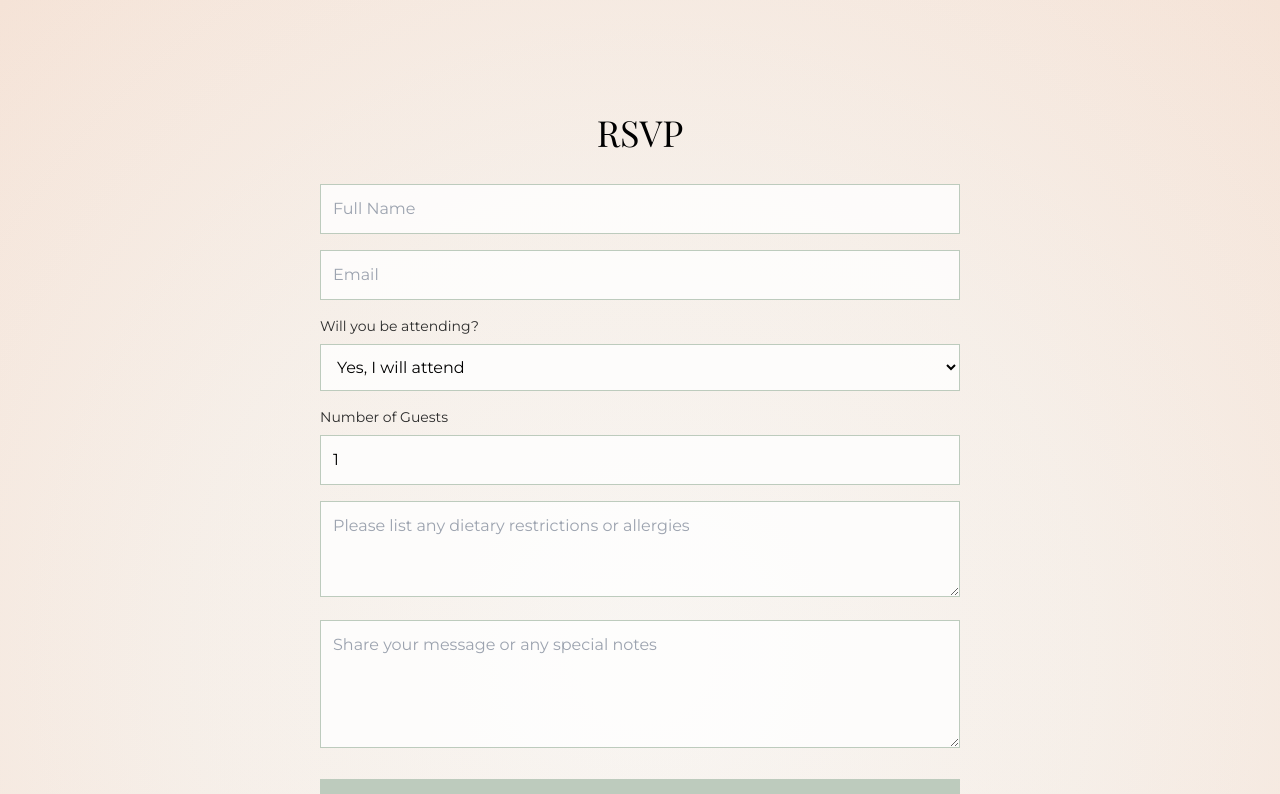
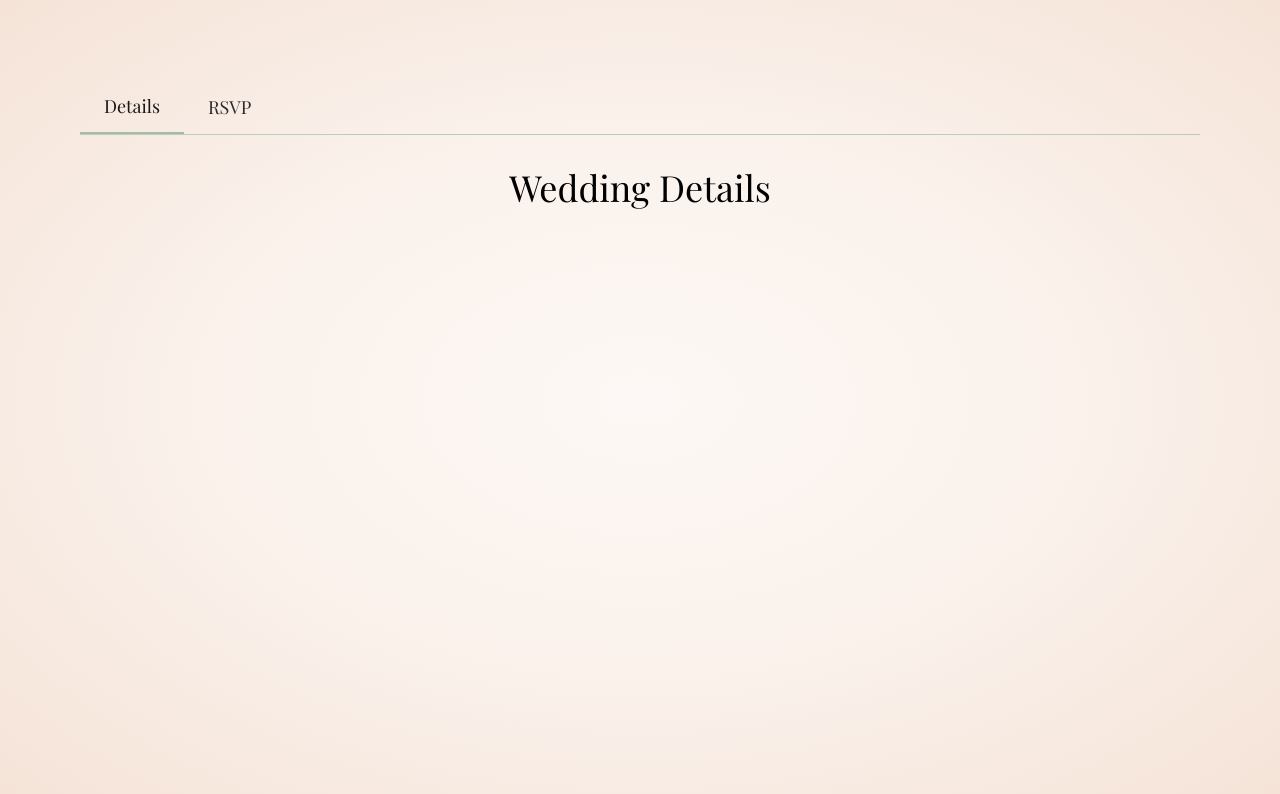
Before and after one commit to Jonesman-hub/wedding-website, a React (Vite) app: page / in a window 1280 px wide. Shown: the top 794 px of the page. Built offline with nearby package versions, Linux system fonts and the light colour scheme; a web font is replaced by a local one.

Commit message:
Update App.jsx to include Tab system

```diff
--- a/src/App.jsx
+++ b/src/App.jsx
@@ -1,5 +1,6 @@
 import React, { useState } from 'react';
 import { RSVPForm, RSVPDashboard } from './components/RSVPForm';
+import TabSystem from './components/TabSystem';
 
 const translations = {
   en: {
@@ -10,9 +11,12 @@ const translations = {
       qa: "Q + A",
       travel: "Travel",
       todo: "Things to Do",
-      rsvp: "RSVP",  // Added RSVP nav item
       contact: "Contact"
     },
+    tabs: {
+      details: "Details",
+      rsvp: "RSVP"
+    }
     // ... rest of your existing translations
   },
   de: {
@@ -23,9 +27,12 @@ const translations = {
       qa: "F + A",
       travel: "Anreise",
       todo: "Aktivitäten",
-      rsvp: "RSVP",  // Added RSVP nav item
       contact: "Kontakt"
     },
+    tabs: {
+      details: "Details",
+      rsvp: "RSVP"
+    }
     // ... rest of your existing translations
   }
 };
@@ -33,6 +40,7 @@ const translations = {
 function App() {
   const [currentLang, setCurrentLang] = useState('en');
   const [rsvpList, setRsvpList] = useState([]);
+  const [activeTab, setActiveTab] = useState('details');
   const t = translations[currentLang];
 
   const weddingDate = new Date('2025-07-19');
@@ -44,17 +52,51 @@ function App() {
     // Here you would typically also send the data to a backend service
   };
 
+  const tabs = [
+    {
+      id: 'details',
+      label: {
+        en: 'Details',
+        de: 'Details'
+      },
+      content: (
+        <div className="max-w-4xl mx-auto">
+          {/* Your existing wedding details content */}
+          <h2 className="text-4xl font-display text-center mb-8">Wedding Details</h2>
+          {/* Add your wedding details content here */}
+        </div>
+      )
+    },
+    {
+      id: 'rsvp',
+      label: {
+        en: 'RSVP',
+        de: 'RSVP'
+      },
+      content: (
+        <div>
+          <RSVPForm onSubmit={handleRSVPSubmit} currentLang={currentLang} />
+          <RSVPDashboard rsvpList={rsvpList} currentLang={currentLang} />
+        </div>
+      )
+    }
+  ];
+
   return (
     <div className="min-h-screen bg-gradient-radial from-champagne-50 via-champagne-100 to-champagne-200">
-      {/* Your existing code... */}
+      {/* Your existing navigation */}
 
-      {/* RSVP Section */}
-      <section id="rsvp" className="py-20 bg-gradient-radial from-sage-100/20 via-sage-200/10 to-transparent">
-        <RSVPForm onSubmit={handleRSVPSubmit} currentLang={currentLang} />
-        <RSVPDashboard rsvpList={rsvpList} currentLang={currentLang} />
+      {/* Home section with tabs */}
+      <section id="home" className="py-20">
+        <TabSystem
+          activeTab={activeTab}
+          setActiveTab={setActiveTab}
+          tabs={tabs}
+          currentLang={currentLang}
+        />
       </section>
 
-      {/* Rest of your existing code... */}
+      {/* Rest of your existing sections */}
     </div>
   );
 }
```
